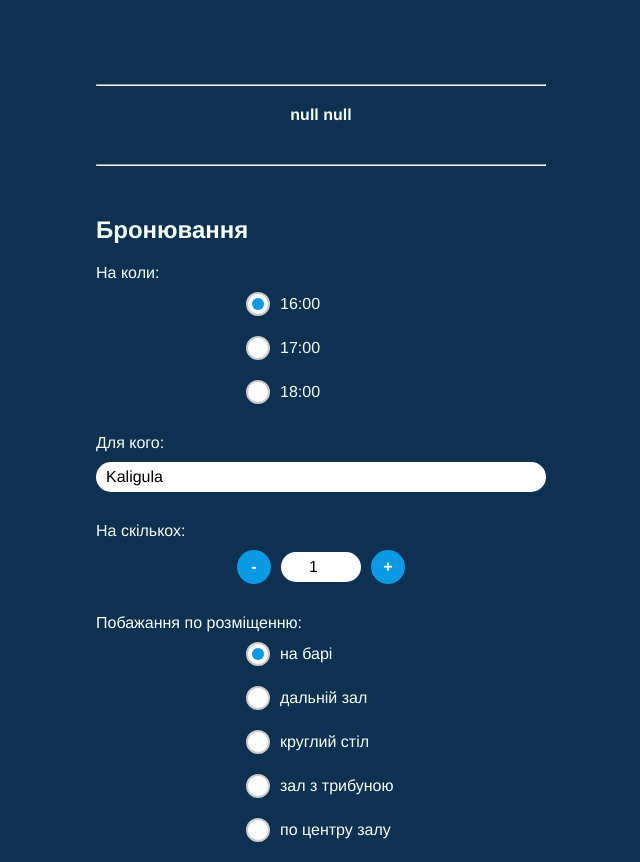
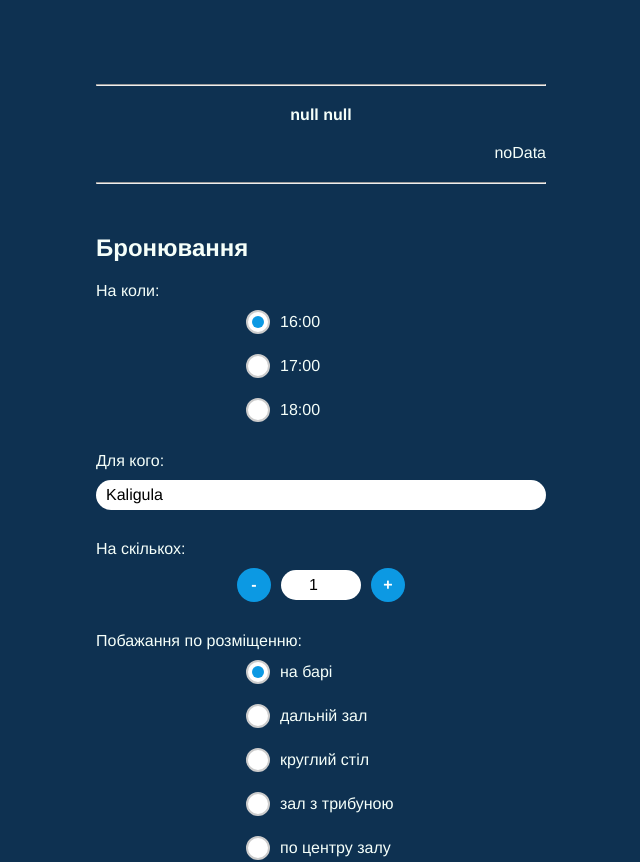
Before and after one commit to Chelovekozavr/tg-bot-vue, a Vue app: page / in a window 1280 px wide. Shown: the top 862 px of the page, without its empty margins (319-959 px from the left). Built offline with nearby package versions, Linux system fonts and the light colour scheme; the HTML template or start-up script is replaced by a standard one.

Commit message:
date plug

```diff
--- a/src/components/Header.vue
+++ b/src/components/Header.vue
@@ -29,7 +29,7 @@ export default {
         });
 
         const parsedDate = computed(() => {
-            return urlParams.get('parsedDate');
+            return urlParams.get('parsedDate') || 'noData';
         })
         return {
             matchDate,
```
